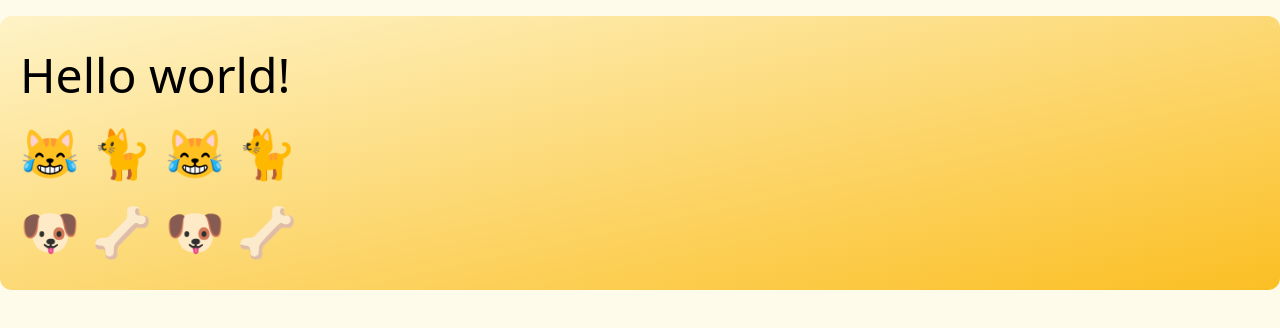
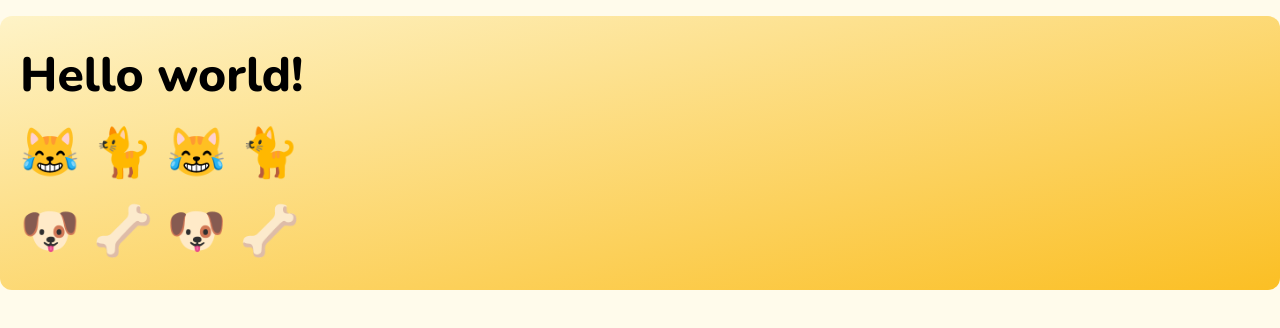
Before and after one commit to nicolechung/demo-react-children, a JavaScript app: page / in a window 1280 px wide. Shown: the top 328 px of the page. Built offline with nearby package versions, Linux system fonts and the light colour scheme.

Commit message:
basic design

```diff
--- a/src/assets/css/index.css
+++ b/src/assets/css/index.css
@@ -1,3 +1,7 @@
 @import "tailwindcss/base";
 @import "tailwindcss/components";
 @import "tailwindcss/utilities";
+
+body {
+  font-family: 'Nunito', sans-serif;
+}
--- a/src/index.html
+++ b/src/index.html
@@ -2,7 +2,8 @@
 <html lang="en">
   <head>
     <meta charset="utf-8" />
-    <link rel="stylesheet" href="assets/css/index.css" />
+    <link rel="preconnect" href="https://fonts.gstatic.com" crossorigin>
+    <link href="https://fonts.googleapis.com/css2?family=Nunito:wght@800&display=swap" rel="stylesheet">    <link rel="stylesheet" href="assets/css/index.css" />
     <title>My Parcel App</title>
   </head>
   <body class="bg-yellow-50">
```
